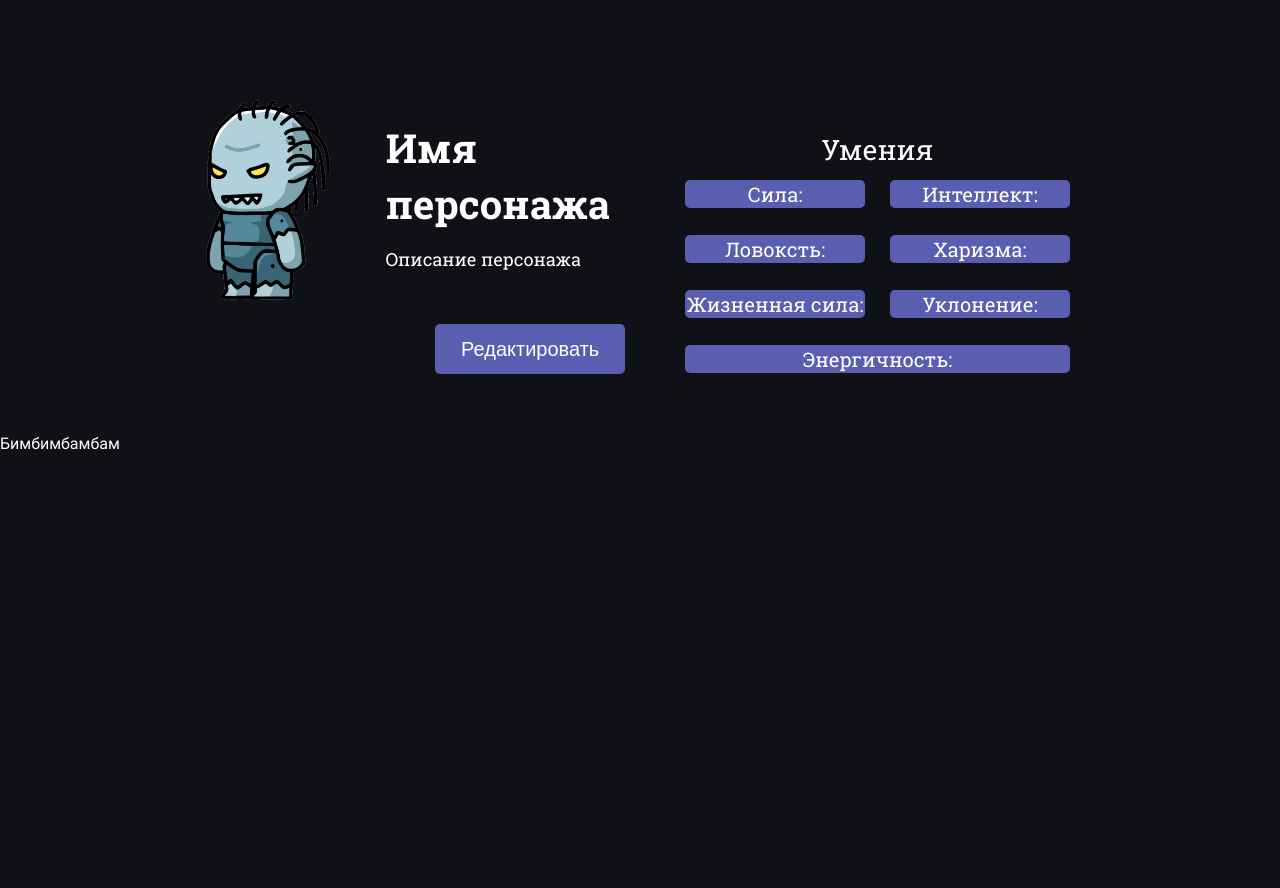
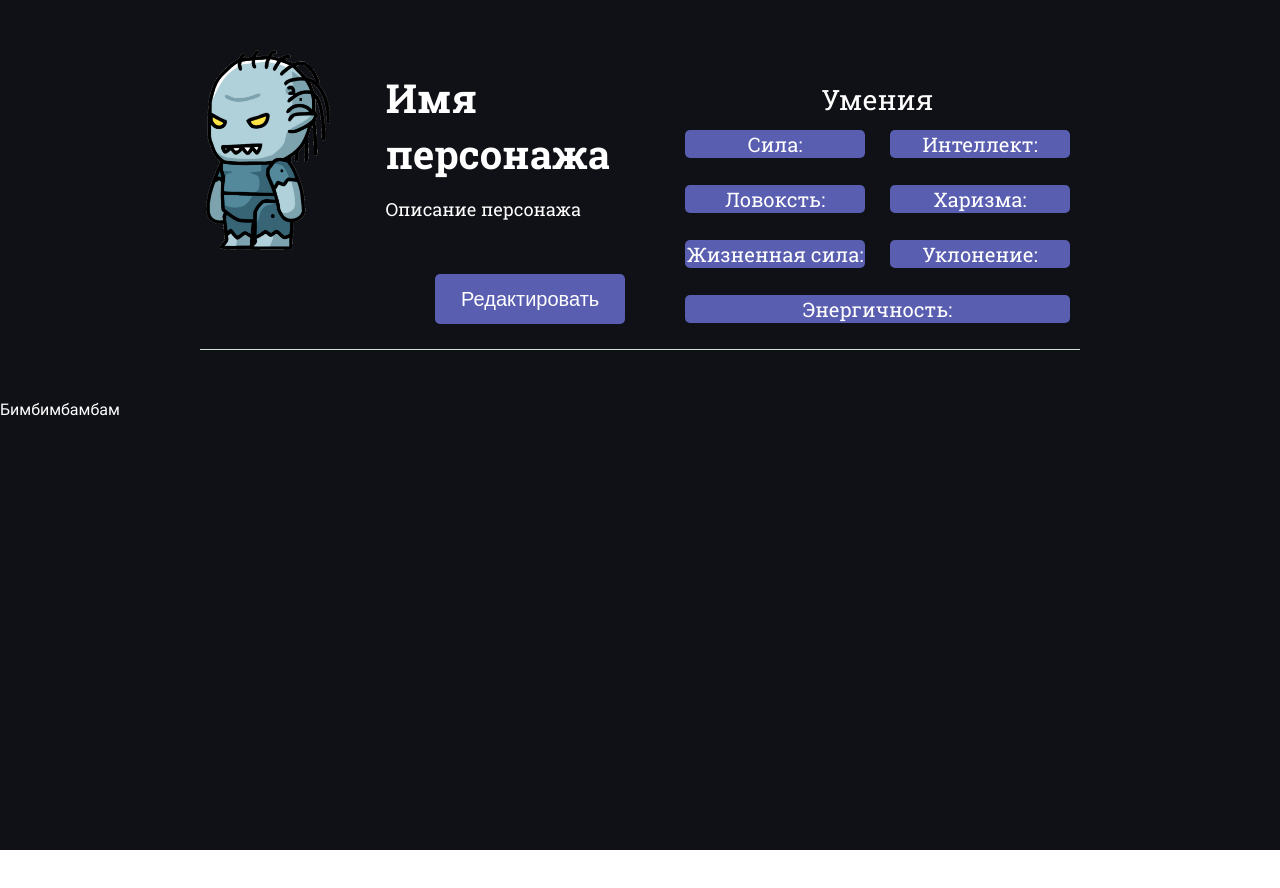
Before and after one commit to AndrewRusanov/test-game, a React (Create React App) app: page / in a window 1280 px wide. Shown: the top 888 px of the page. After the commit the page ends 850 px from the top, so only its background shows below. Built offline with nearby package versions, Linux system fonts and the light colour scheme.

Commit message:
feat: change margin and paddin

```diff
--- a/src/App.css
+++ b/src/App.css
@@ -5,5 +5,5 @@
   background: #101116;
   color: white;
   margin: 0;
-  padding-top: 100px;
+  padding-top: 50px;
 }
--- a/src/components/header/Header.module.css
+++ b/src/components/header/Header.module.css
@@ -5,6 +5,8 @@
   display: flex;
   flex-direction: row;
   width: calc(100% - 200px * 2);
+  padding-bottom: 15px;
   margin: 0 auto 50px;
   font-family: 'RobotoSlab';
+  border-bottom: 1px solid #cfe1d0;
 }
```
